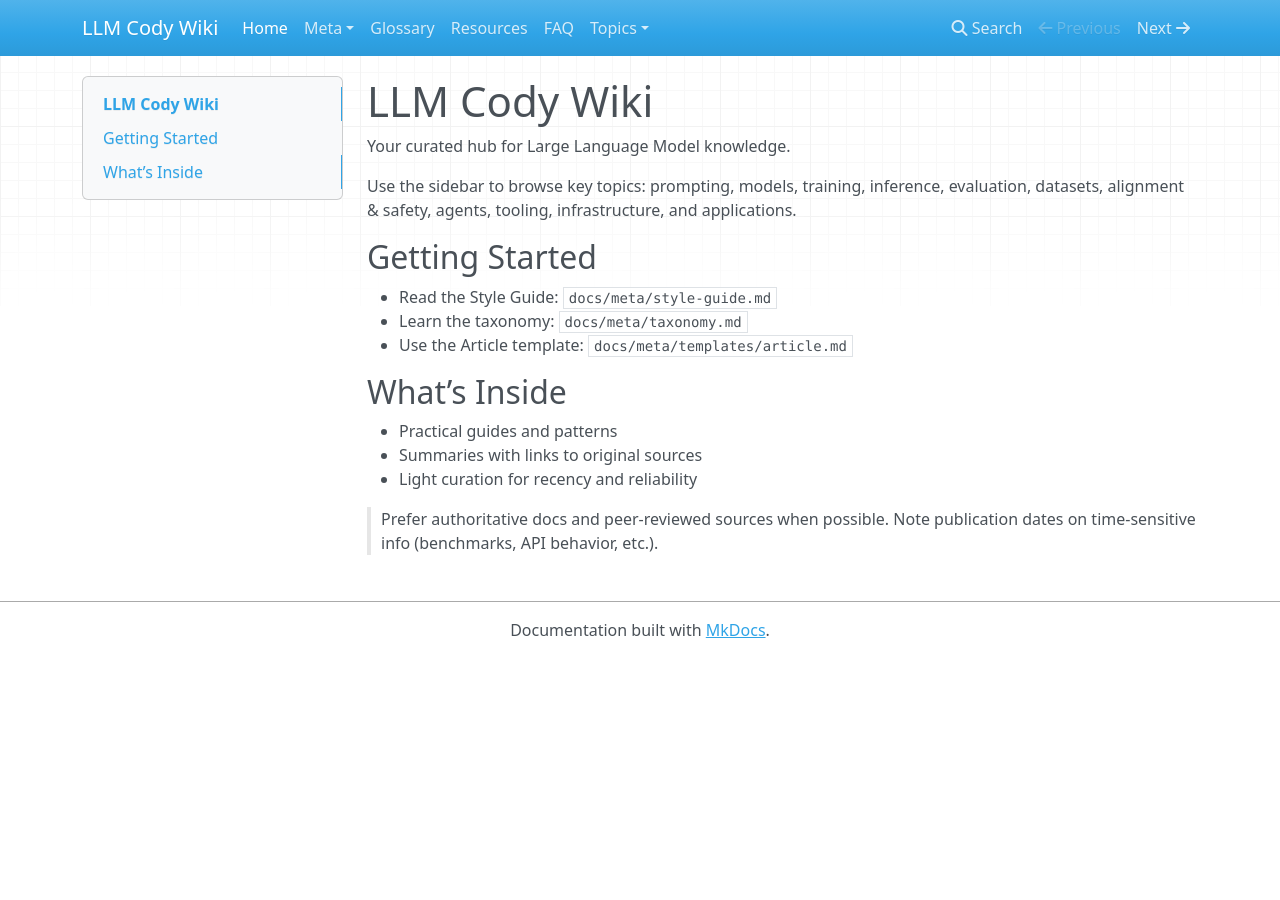
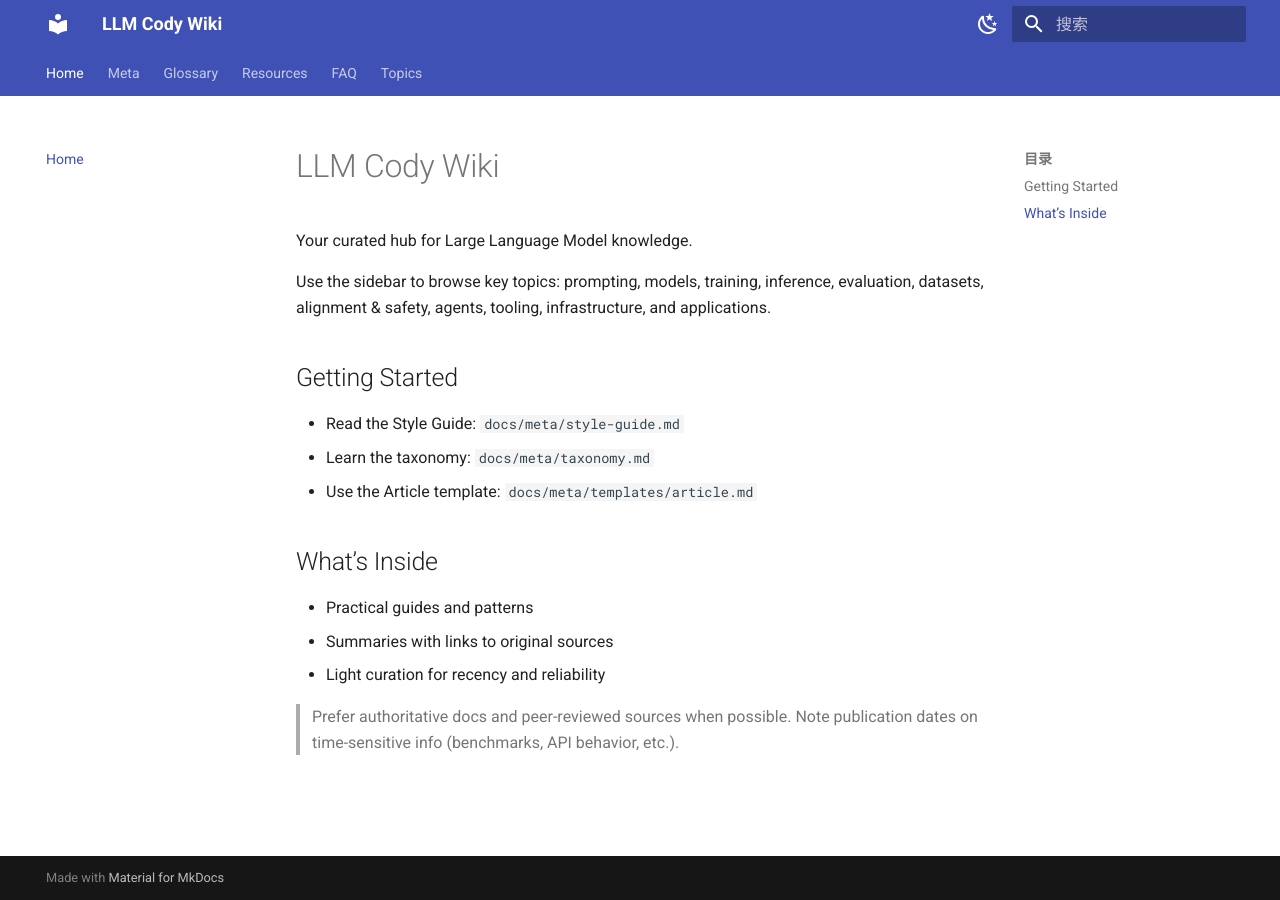
Before and after one commit to TianCai19/llm-cody-wiki, an MkDocs documentation site: the page built from docs/index.md, in a window 1280 px wide. Built offline with MkDocs 1.6.1 and Material for MkDocs 9.7.7, drawn with Linux system fonts in a browser that asks for light colours; nearby versions of some CDN libraries.

Commit message:
Switch to Material for MkDocs theme; add CSS hook and CI install

```diff
--- /dev/null
+++ b/docs/stylesheets/extra.css
@@ -0,0 +1,9 @@
+/* Custom tweaks for Material theme */
+:root {
+  /* Example: tighten content width slightly */
+  --md-typeset-max-width: 900px;
+}
+
+.md-typeset h1 {
+  letter-spacing: -0.01em;
+}
--- a/mkdocs.yml
+++ b/mkdocs.yml
@@ -1,8 +1,36 @@
 site_name: LLM Cody Wiki
 site_description: Curated knowledge base for Large Language Models
 site_url: https://example.com
+
+# Material for MkDocs theme
 theme:
-  name: mkdocs
+  name: material
+  language: zh
+  features:
+    - navigation.tabs
+    - navigation.top
+    - search.highlight
+    - search.share
+    - content.code.copy
+    - content.action.edit
+  palette:
+    - scheme: default
+      toggle:
+        icon: material/weather-night
+        name: 切换到深色模式
+    - scheme: slate
+      toggle:
+        icon: material/weather-sunny
+        name: 切换到浅色模式
+  icon:
+    repo: fontawesome/brands/github
+
+plugins:
+  - search
+
+extra_css:
+  - stylesheets/extra.css
+
 nav:
   - Home: index.md
   - Meta:
@@ -27,7 +55,17 @@ nav:
       - Applications: applications/overview.md
 site_dir: site
 markdown_extensions:
-  - toc
   - admonition
+  - toc:
+      permalink: true
   - footnotes
   - tables
+  - def_list
+  - attr_list
+  - md_in_html
+  - pymdownx.superfences
+  - pymdownx.details
+  - pymdownx.highlight
+  - pymdownx.inlinehilite
+  - pymdownx.snippets
+  - pymdownx.tabbed
```
Also changed, not shown: README.md (+1 -1 lines), 1 other file.
